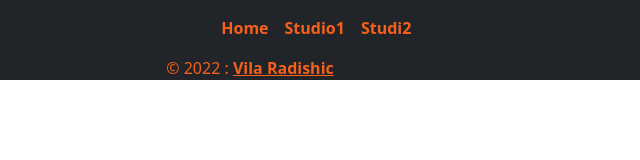
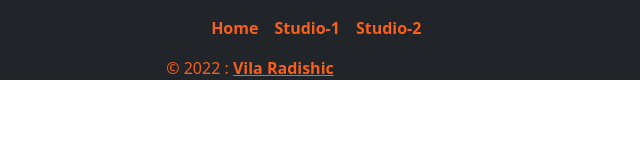
Before and after one commit to aspirin22/Radishic, a plain HTML site: page studio.html in a window 1280 px wide. Shown: the full height of the page, 390-1030 px from the left. Drawn offline with nearby package versions, Linux system fonts and the light colour scheme.

Commit message:
Update studio.html

```diff
--- a/studio.html
+++ b/studio.html
@@ -60,7 +60,7 @@
               href="#"
               target="_blank"
             >
-              Studio1
+              Studio-1
             </a>
             <a
               class="nav-link active fw-bold"
@@ -68,7 +68,7 @@
               href="#"
               target="_blank"
             >
-              Studi2
+              Studio-2
             </a>
           </div>
         </div>
```
